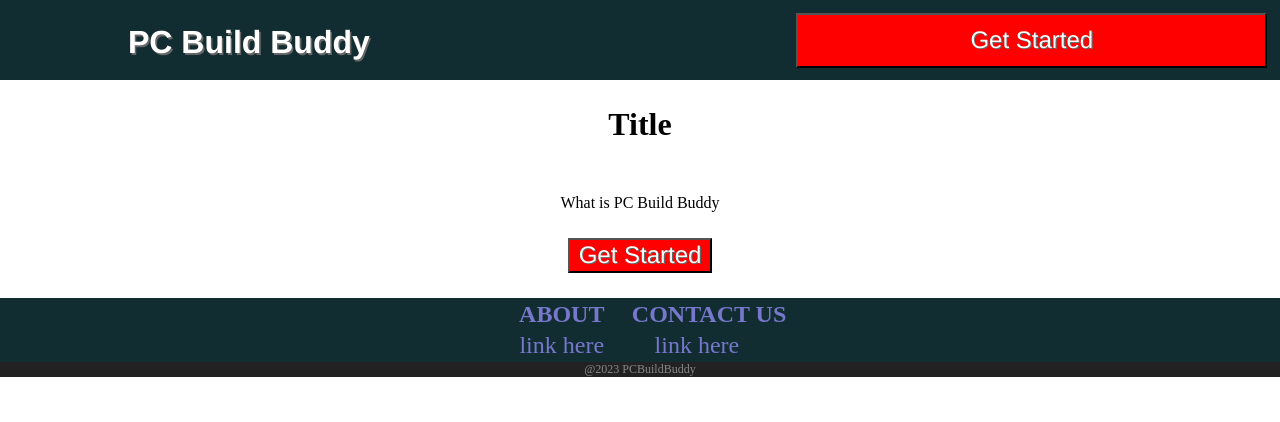
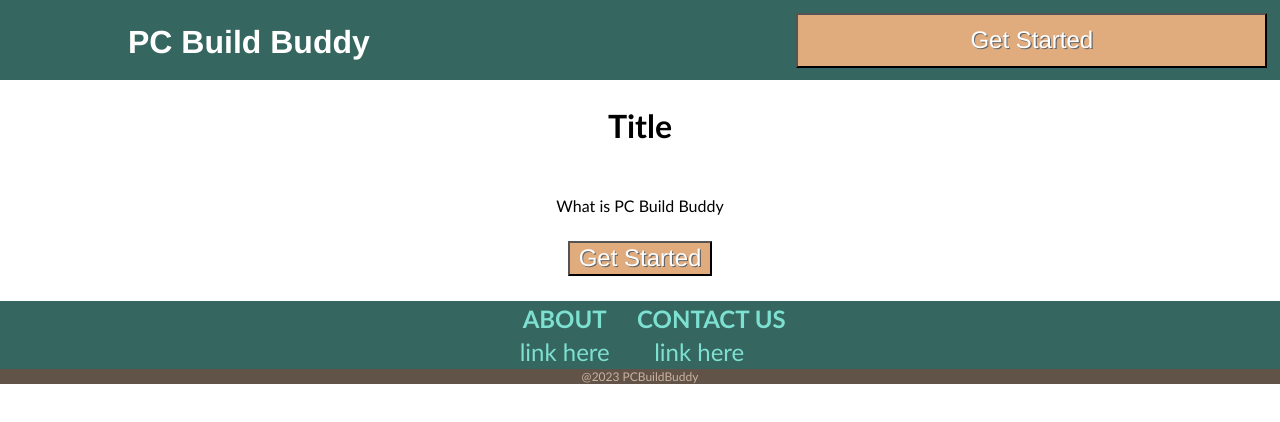
Before and after one commit to Fullchord/PCBuildBuddy, a React (Vite) app in the folder frontend/: page / in a window 1280 px wide. Shown: the top 422 px of the page. Built offline with nearby package versions, Linux system fonts and the light colour scheme.

Commit message:
Added color palette. Removed unnecessary import.

```diff
--- a/frontend/src/components/button.css
+++ b/frontend/src/components/button.css
@@ -7,7 +7,7 @@
     text-align: center;
     color: white;
 
-    background-color: red;
+    background-color: var(--secondary-color);
     padding: 1% 2% 1% 2%;
 
     width: 100%;
--- a/frontend/src/components/footer.css
+++ b/frontend/src/components/footer.css
@@ -2,8 +2,8 @@
     font-size: 1.5em;
     text-align: center;
     align-content: center;
-    background-color: #112D32;
-    color: #77C;
+    background-color: var(--primary-dark);
+    color: var(--primary-color);
     width: 100%;
 }
 
@@ -20,12 +20,12 @@
 }
 
 .tr {
-    border-bottom: solid .05em  #77C
+    border-bottom: solid .05em var(--primary-color);
 }
 
 .p {
     font-size: .5em;
     text-align: center;
-    background-color: #222;
-    color: #888;
+    background-color: var(--neutral-dark);
+    color: var(--neutral-light);
 }
--- a/frontend/src/components/nav.css
+++ b/frontend/src/components/nav.css
@@ -3,7 +3,7 @@
     flex-wrap: nowrap;
     flex-direction: row;
 
-    background-color: #112D32;
+    background-color: var(--primary-dark);
     padding: 1% 1% 1% 10%;
 }
 
@@ -11,7 +11,7 @@
     font-size: 2em;
     font-family:'Franklin Gothic Medium', 'Arial Narrow', Arial, sans-serif;
     color: white;
-    text-shadow: #666 .05em .05em;
+    text-shadow: var(--primary-dark) .05em .05em;
     text-align: left;
     padding-right: 20%;
     padding-top: 1%;
--- a/frontend/src/global.css
+++ b/frontend/src/global.css
@@ -1,3 +1,18 @@
+:root {
+    --primary-color: #7DE0D1;
+    --secondary-color: #E0AC7E;
+    --primary-dark: #35665F;
+    --secondary-dark: #E0897E;
+    --neutral-light: #cab3a0;
+    --neutral-dark: #615348;
+
+    font-family: 'Gill Sans', 'Gill Sans MT', Calibri, 'Trebuchet MS', sans-serif;
+}
+
 * {
     margin: 0;
 }
+
+body, #root {
+    min-height: 100vh;
+}
--- a/frontend/src/pages/index.jsx
+++ b/frontend/src/pages/index.jsx
@@ -2,7 +2,6 @@ import "./index.css";
 import "../components/nav";
 import Nav from "../components/nav.jsx";
 import Button from "../components/button.jsx";
-import Footer from "../components/footer.jsx";
 
 const Index = () => {
 
```
